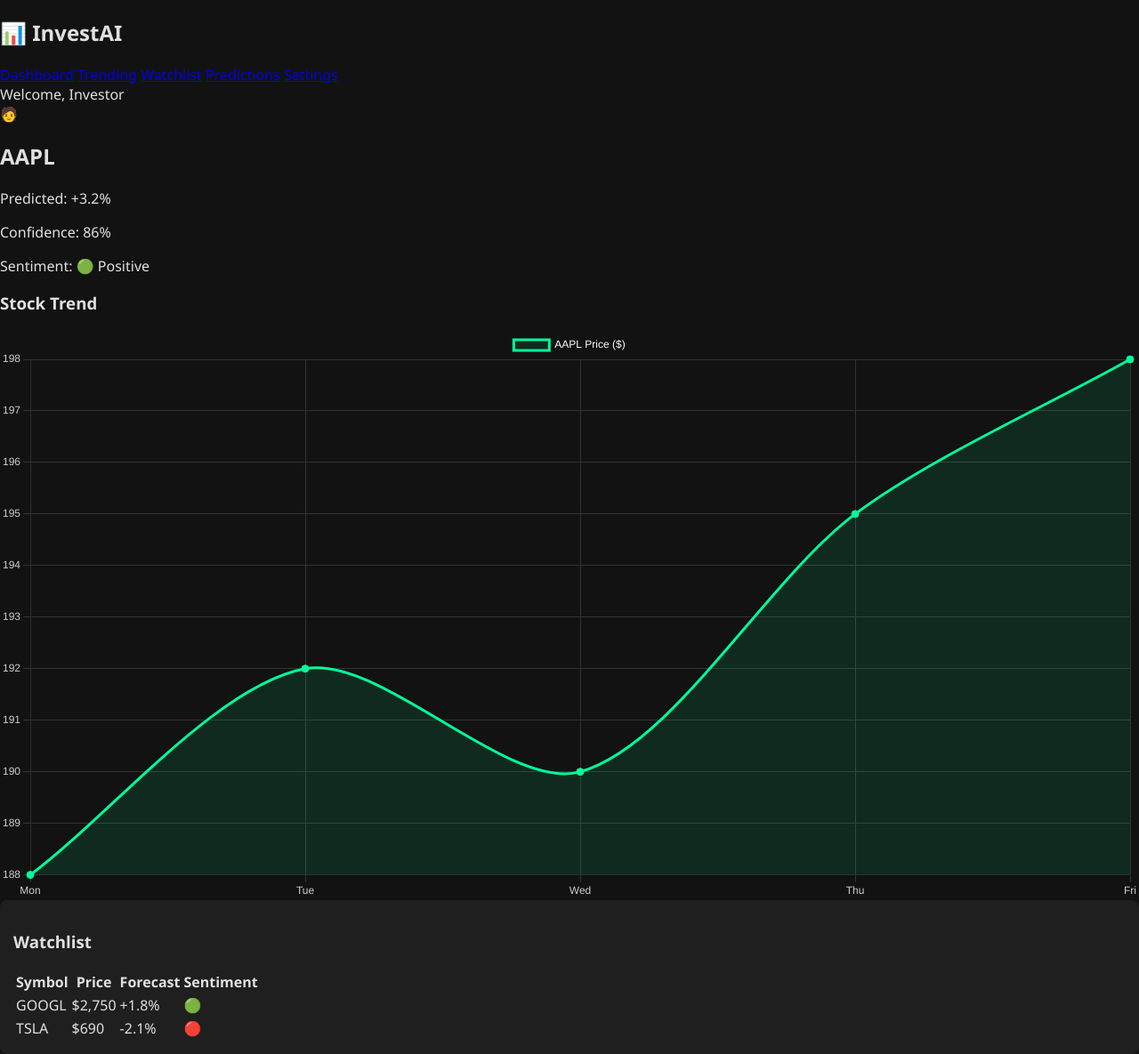
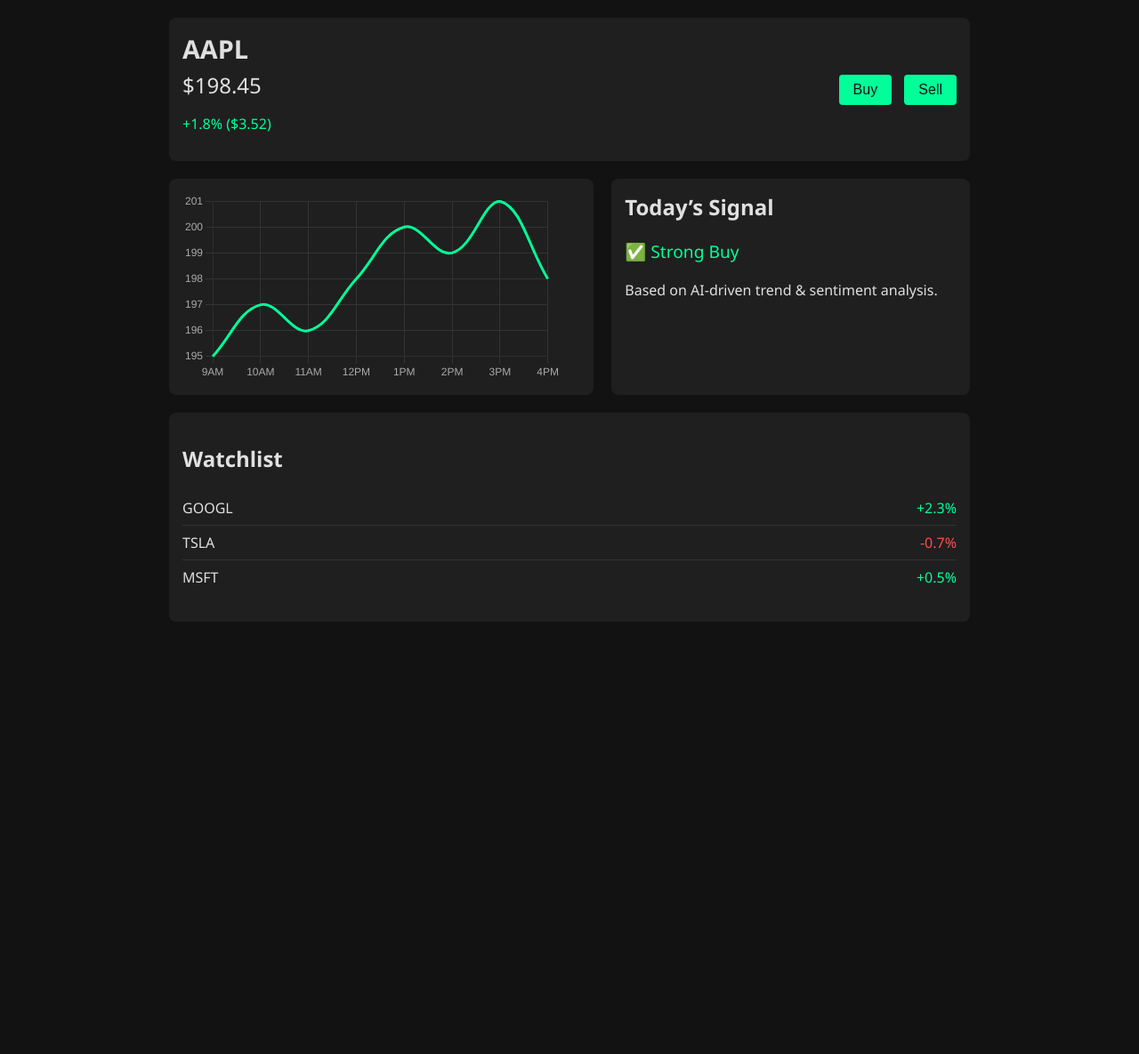
Before and after one commit to gzmox/Inv.ai, a plain HTML site: page index.html in a window 1280 px wide. Shown: the whole page at 89% size. After the commit the page ends 800 px from the top, so only its background shows below. Drawn offline with nearby package versions, Linux system fonts and the light colour scheme.

Commit message:
Update index.html

```diff
--- a/index.html
+++ b/index.html
@@ -3,109 +3,74 @@
 <head>
   <meta charset="UTF-8" />
   <meta name="viewport" content="width=device-width, initial-scale=1.0"/>
-  <title>AI Investing Dashboard</title>
+  <title>Stockist Web – Dark UI</title>
   <link rel="stylesheet" href="styles.css" />
-  <!-- Chart.js CDN -->
   <script src="https://cdn.jsdelivr.net/npm/chart.js"></script>
 </head>
 <body>
-  <div class="container">
-    <aside class="sidebar">
-      <h1>📊 InvestAI</h1>
-      <nav>
-        <a href="#">Dashboard</a>
-        <a href="#">Trending</a>
-        <a href="#">Watchlist</a>
-        <a href="#">Predictions</a>
-        <a href="#">Settings</a>
+  <div class="dashboard">
+    <header class="top-bar">
+      <div class="stock-info">
+        <h1>AAPL</h1>
+        <p class="price">$198.45</p>
+        <p class="change positive">+1.8% ($3.52)</p>
+      </div>
+      <nav class="actions">
+        <button>Buy</button>
+        <button>Sell</button>
       </nav>
-    </aside>
-
-    <main class="main-content">
-      <header class="topbar">
-        <span>Welcome, Investor</span>
-        <div class="profile">🧑</div>
     </header>
 
-      <section class="cards">
-        <div class="forecast-card">
-          <h2>AAPL</h2>
-          <p>Predicted: <span class="green">+3.2%</span></p>
-          <p>Confidence: 86%</p>
-          <p>Sentiment: 🟢 Positive</p>
-        </div>
-      </section>
-
-      <section class="chart">
-        <h3>Stock Trend</h3>
+    <section class="chart-container">
       <canvas id="stockChart"></canvas>
     </section>
 
+    <section class="signal-card">
+      <h2>Today’s Signal</h2>
+      <p class="signal positive">✅ Strong Buy</p>
+      <p>Based on AI-driven trend & sentiment analysis.</p>
+    </section>
+
     <section class="watchlist">
-        <h3>Watchlist</h3>
-        <table>
-          <thead>
-            <tr>
-              <th>Symbol</th>
-              <th>Price</th>
-              <th>Forecast</th>
-              <th>Sentiment</th>
-            </tr>
-          </thead>
-          <tbody>
-            <tr>
-              <td>GOOGL</td>
-              <td>$2,750</td>
-              <td class="green">+1.8%</td>
-              <td>🟢</td>
-            </tr>
-            <tr>
-              <td>TSLA</td>
-              <td>$690</td>
-              <td class="red">-2.1%</td>
-              <td>🔴</td>
-            </tr>
-          </tbody>
-        </table>
+      <h2>Watchlist</h2>
+      <ul>
+        <li>
+          <span>GOOGL</span>
+          <span class="change positive">+2.3%</span>
+        </li>
+        <li>
+          <span>TSLA</span>
+          <span class="change negative">-0.7%</span>
+        </li>
+        <li>
+          <span>MSFT</span>
+          <span class="change positive">+0.5%</span>
+        </li>
+      </ul>
     </section>
-    </main>
   </div>
 
-  <!-- Chart.js Script -->
   <script>
   const ctx = document.getElementById('stockChart').getContext('2d');
-    const stockChart = new Chart(ctx, {
+  new Chart(ctx, {
     type: 'line',
     data: {
-        labels: ['Mon', 'Tue', 'Wed', 'Thu', 'Fri'],
+      labels: ['9AM','10AM','11AM','12PM','1PM','2PM','3PM','4PM'],
       datasets: [{
-          label: 'AAPL Price ($)',
-          data: [188, 192, 190, 195, 198],
+        data: [195,197,196,198,200,199,201,198],
         borderColor: '#00ff99',
-          backgroundColor: 'rgba(0, 255, 153, 0.1)',
-          fill: true,
-          tension: 0.3,
-          pointRadius: 4,
-          pointBackgroundColor: '#00ff99'
+        backgroundColor: 'rgba(0,255,153,0.2)',
+        tension: 0.4,
+        pointRadius: 0
       }]
     },
     options: {
       responsive: true,
-        plugins: {
-          legend: {
-            labels: { color: '#fff' }
-          }
+      scales: {
+        x: { grid: { color: '#333' }, ticks: { color: '#aaa' } },
+        y: { grid: { color: '#333' }, ticks: { color: '#aaa' } }
       },
-        scales: {
-          x: {
-            ticks: { color: '#ccc' },
-            grid: { color: '#333' }
-          },
-          y: {
-            ticks: { color: '#ccc' },
-            grid: { color: '#333' }
-          }
-        }
+      plugins: { legend: { display: false } }
     }
   });
   </script>
```
Lines whose indentation alone changed are shown as unchanged.
